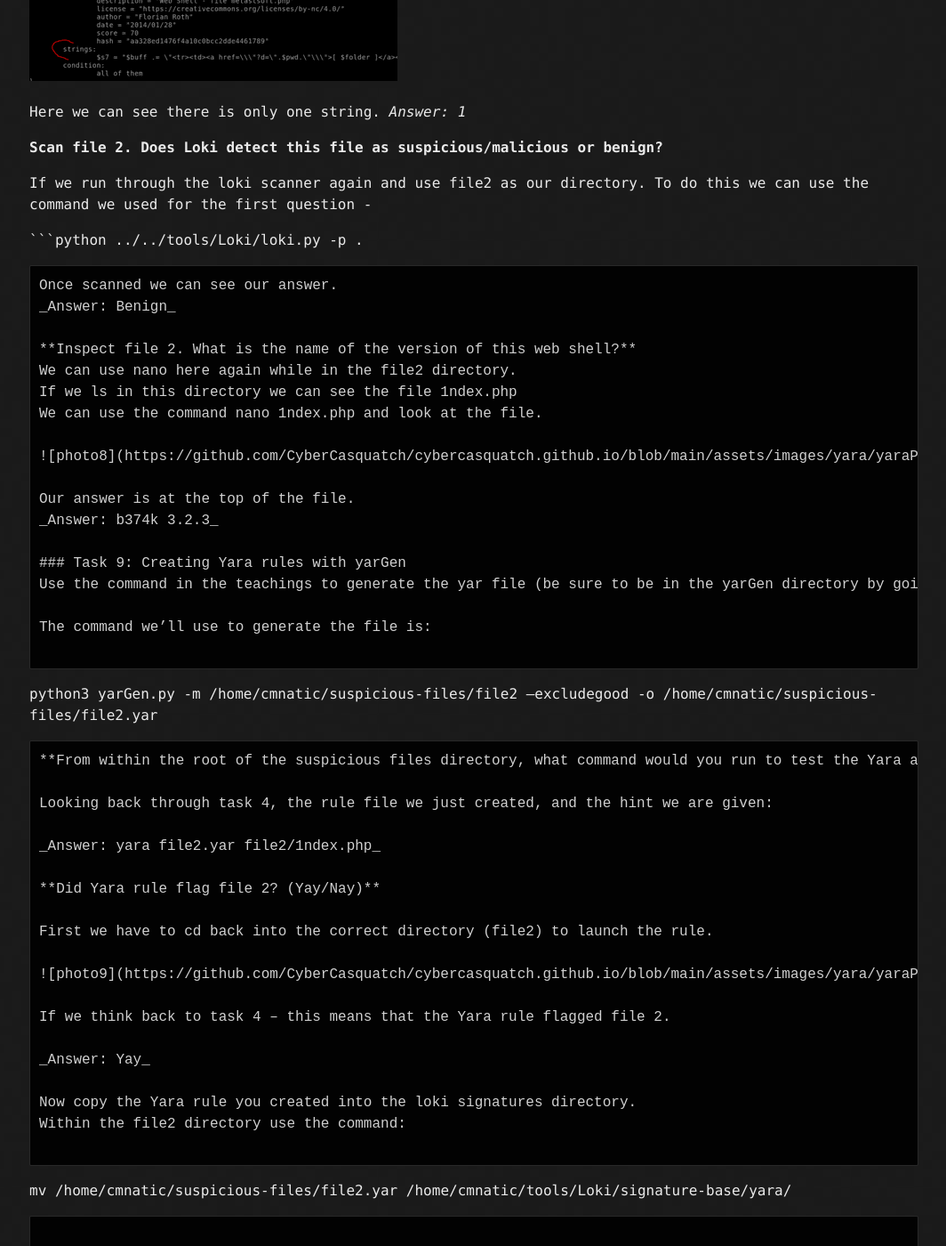
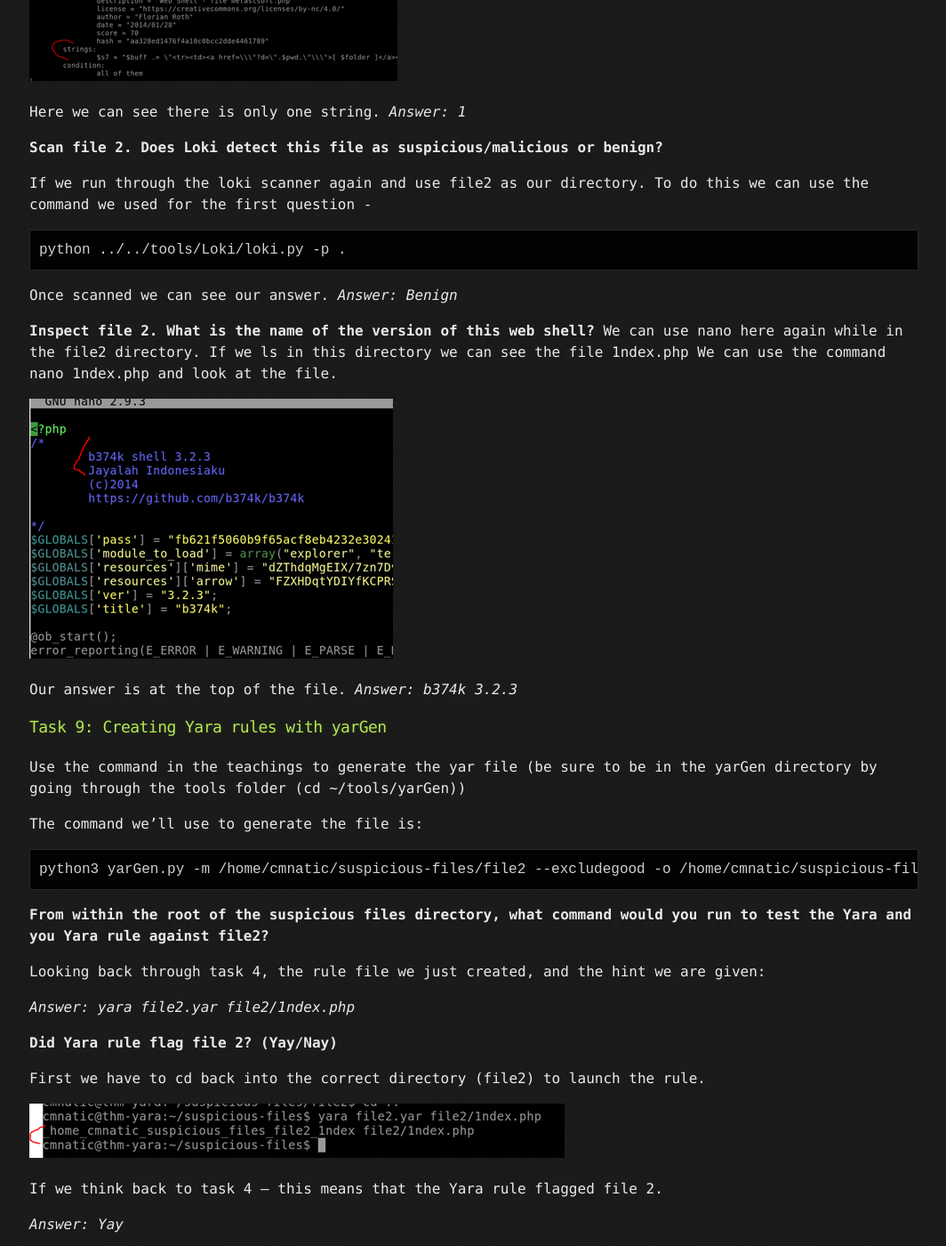
Before and after one commit to CyberCasquatch/cybercasquatch.github.io, a Jekyll site: the page built from _posts/Walkthroughs/2024-09-03-Yara-Walkthrough.markdown, in a window 1280 px wide and 1400 px high, scrolled down 3986 px. Shown: the whole window at 89% size, without its empty margins (107-1171 px from the left). Built offline with Jekyll 4.4.1, drawn with Linux system fonts in a browser that asks for light colours; some of the changed text lies outside the part shown.

Commit message:
Update 2024-09-03-Yara-Walkthrough.markdown

````diff
--- a/_posts/Walkthroughs/2024-09-03-Yara-Walkthrough.markdown
+++ b/_posts/Walkthroughs/2024-09-03-Yara-Walkthrough.markdown
@@ -136,8 +136,10 @@ _Answer: 1_
 
 If we run through the loki scanner again and use file2 as our directory. To do this we can use the command we used for the first question -
 
-```python ../../tools/Loki/loki.py -p .
 ```
+python ../../tools/Loki/loki.py -p .
+```
+
 Once scanned we can see our answer.
 _Answer: Benign_
 
````
